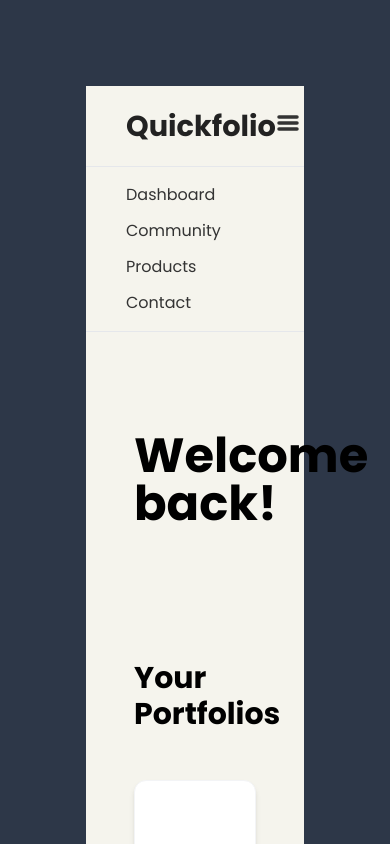
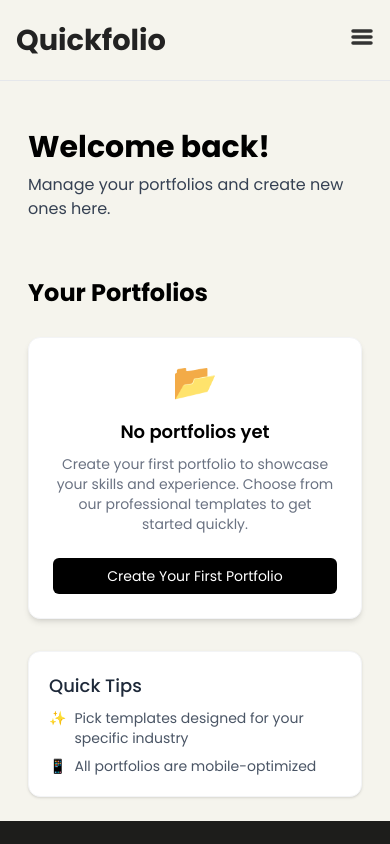
Before and after one commit to projcjdevs/quickfolio-frontend, a Next.js app: page /dashboard in a window 390 px wide. Shown: the top 844 px of the page. Built offline with nearby package versions, Linux system fonts and the light colour scheme.

Commit message:
just saving this

```diff
--- a/src/app/dashboard/page.tsx
+++ b/src/app/dashboard/page.tsx
@@ -21,44 +21,75 @@ export default function DashboardPage() {
 
   return (
     <div className="bg-[#2D3748] min-h-screen flex flex-col">
-      <div className="flex-1 font-sans bg-white text-gray-800 border-[70px] border-[#2D3748] m-4">
+      {/* Fixed border to match landing page */}
+      <div className="flex-1 font-sans bg-white text-gray-800 lg:border-[70px] border-[#2D3748] lg:m-4">
         {/* Navigation */}
         <NavBarDB />
 
         {/* Main Content */}
-        <main className="px-6 py-10 bg-[#F5F4ED]">
-          <section className="py-15 px-6 md:px-10 lg:px-20">
-            <div className="grid gap-10 md:grid-cols-2">
+        <main className="px-4 sm:px-5 md:px-6 py-6 sm:py-8 md:py-10 bg-[#F5F4ED]">
+          {/* Welcome section with adaptive spacing and text sizes */}
+          <section className="py-6 sm:py-10 md:py-15 px-3 sm:px-6 md:px-10 lg:px-20">
+            <div className="grid gap-6 sm:gap-8 md:gap-10">
               <div>
-                <h1 className="text-5xl md:text-7xl text-black font-bold mb-2">Welcome back!</h1>
+                <h1 className="text-3xl sm:text-4xl md:text-5xl lg:text-7xl text-black font-bold mb-2">
+                  Welcome back!
+                </h1>
+                <p className="text-base sm:text-lg md:text-xl text-gray-700 max-w-md">
+                  Manage your portfolios and create new ones here.
+                </p>
               </div>
             </div>
           </section>
 
-          {/* Portfolios Section */}
-          <section className="mt-16 px-6 md:px-10 lg:px-20">
-            <div className="flex flex-col md:flex-row justify-between items-start md:items-center mb-8">
-              <h2 className="text-3xl font-bold text-black mb-4 md:mb-0">Your Portfolios</h2>
+          {/* Portfolios Section with responsive spacing */}
+          <section className="mt-8 sm:mt-12 md:mt-16 px-3 sm:px-6 md:px-10 lg:px-20">
+            <div className="flex flex-col sm:flex-row justify-between items-start sm:items-center mb-4 sm:mb-6 md:mb-8">
+              <h2 className="text-2xl sm:text-2xl md:text-3xl font-bold text-black mb-3 sm:mb-0">
+                Your Portfolios
+              </h2>
+
+              {/* Could add filters or sorting options here, aligned right on larger screens */}
+              <div className="hidden md:block">
+                {/* Placeholder for future functionality */}
+              </div>
             </div>
 
-            {/* Empty state with card styling */}
+            {/* Empty state with responsive card styling */}
             <div className="bg-white rounded-xl shadow-md overflow-hidden border border-gray-100">
-              <div className="p-16 text-center">
-                <div className="text-6xl mb-4">📂</div>
-                <h3 className="text-xl font-semibold mb-3 text-black">
+              <div className="p-6 sm:p-10 md:p-16 text-center">
+                <div className="text-4xl sm:text-5xl md:text-6xl mb-4">📂</div>
+                <h3 className="text-lg sm:text-xl md:text-2xl font-semibold mb-2 sm:mb-3 text-black">
                   No portfolios yet
                 </h3>
-                <p className="text-gray-500 mb-8 max-w-md mx-auto">
+                <p className="text-sm sm:text-base text-gray-500 mb-6 sm:mb-8 max-w-xs sm:max-w-sm md:max-w-md mx-auto">
                   Create your first portfolio to showcase your skills and experience.
                   Choose from our professional templates to get started quickly.
                 </p>
+
+                {/* Responsive button */}
                 <button
                   onClick={() => setIsModalOpen(true)}
-                  className="px-6 py-3 bg-black text-white rounded-md hover:bg-gray-800 transition-colors"
+                  className="w-full sm:w-auto px-4 sm:px-6 py-2 sm:py-3 bg-black text-white text-sm sm:text-base rounded-md hover:bg-gray-800 transition-colors"
                 >
                   Create Your First Portfolio
                 </button>
               </div>
+            </div>
+
+            {/* Mobile-specific helpful hints section */}
+            <div className="mt-8 bg-white rounded-xl p-5 border border-gray-100 shadow-sm block sm:hidden">
+              <h4 className="font-medium text-lg mb-2">Quick Tips</h4>
+              <ul className="text-sm text-gray-600 space-y-2">
+                <li className="flex items-start">
+                  <span className="mr-2">✨</span>
+                  <span>Pick templates designed for your specific industry</span>
+                </li>
+                <li className="flex items-start">
+                  <span className="mr-2">📱</span>
+                  <span>All portfolios are mobile-optimized</span>
+                </li>
+              </ul>
             </div>
           </section>
         </main>
--- a/src/app/page.tsx
+++ b/src/app/page.tsx
@@ -130,7 +130,7 @@ const App: React.FC = () => {
   const floatingBoxes = [
     {
       className:
-        "hidden lg:block absolute top-68 right-18 w-48 h-24 bg-white rounded-xl shadow-md z-20",
+        "hidden lg:block absolute top-8 left-8 w-36 h-20 bg-white rounded-xl shadow-lg z-20",
       motionProps: {
         animate: { y: [0, -9, 0] },
         transition: {
@@ -142,7 +142,7 @@ const App: React.FC = () => {
     },
     {
       className:
-        "hidden lg:block absolute top-10 -right-1 w-36 h-16 bg-white rounded-xl shadow-md z-20",
+        "hidden lg:block absolute top-2 right-12 w-48 h-16 bg-white rounded-xl shadow-lg z-20",
       motionProps: {
         animate: { y: [0, -7, 0] },
         transition: {
@@ -154,7 +154,7 @@ const App: React.FC = () => {
     },
     {
       className:
-        "hidden lg:block absolute top-30 right-110 w-44 h-22 bg-white rounded-xl shadow-md z-20",
+        "hidden lg:block absolute bottom-8 right-4 w-40 h-24 bg-white rounded-xl shadow-lg z-20",
       motionProps: {
         animate: { y: [0, -11, 0] },
         transition: {
@@ -172,9 +172,11 @@ const App: React.FC = () => {
         {/* Navigation */}
         <Navbar />
 
-        {/* Top Intro Text */}
+        {/* Hero Section with Text and Floating Image */}
         <main className="px-4 lg:px-6 py-10 bg-[#F5F4ED]">
           <section className="py-8 lg:py-15 px-4 lg:px-35">
+            <div className="grid lg:grid-cols-2 gap-8 items-center">
+              {/* Left side - Hero text */}
               <div className="text-left">
                 <h1 className="text-4xl md:text-5xl lg:text-7xl text-black font-bold">
                   One Page,
@@ -195,27 +197,27 @@ const App: React.FC = () => {
                   <AuthButton variant="body" className="w-full sm:w-auto" />
                 </div>
               </div>
-          </section>
 
-          {/* Floating Image Section */}
-          <section className="hidden lg:block relative w-full h-[300px] sm:h-[400px] md:h-[500px] my-12 md:my-16">
+              {/* Right side - Floating Image Section (hidden on mobile) */}
+              <div className="hidden lg:block relative w-full h-[500px] xl:h-[600px]">
+                <div className="relative w-full h-full">
                   <motion.img
                     src="/images/landing-page/float.png"
                     alt="main pic"
-              className="w-full h-full object-contain mx-auto px-4"
+                    className="absolute inset-0 w-full h-full object-contain z-10"
                     animate={{
-                y: [0, -4, 0],
-                rotate: [0, -3, 3, 0],
+                      y: [0, -8, 0],
+                      rotate: [0, -1, 1, 0],
                     }}
                     transition={{
-                duration: 7,
+                      duration: 6,
                       repeat: Infinity,
                       ease: "easeInOut",
                       repeatType: "reverse",
                     }}
                   />
 
-            {/* Floating boxes - hidden on mobile */}
+                  {/* Floating boxes - positioned relative to the container */}
                   {floatingBoxes.map((box, index) => (
                     <motion.div
                       key={index}
@@ -223,6 +225,9 @@ const App: React.FC = () => {
                       {...box.motionProps}
                     />
                   ))}
+                </div>
+              </div>
+            </div>
           </section>
 
           {/* Steps section */}
--- a/src/components/NavBarDB.tsx
+++ b/src/components/NavBarDB.tsx
@@ -18,13 +18,13 @@ const NavBarDB = () => {
     return (
         <>
             <header className="sticky top-0 z-50 bg-[#F5F4ED] border-b border-gray-200">
-                <div className="w-full px-10 py-0 flex justify-between items-center">
+                <div className="w-full px-4 sm:px-6 md:px-10 py-0 flex justify-between items-center">
                     {/* logo, calls AnimatedHeader */}
-                    <div className="text-4xl font-semibold text-[#1d1d1b]">
+                    <div className="text-3xl md:text-4xl font-semibold text-[#1d1d1b]">
                         <AnimatedHeader />
                     </div>
 
-                    {/* desktop nav */}
+                    {/* desktop nav - hidden on mobile */}
                     <div className="hidden md:flex items-center space-x-8 text-[#333] font-normal text-base md:text-[17px] lg:text-[18px]">
                         {links.map((link) => (
                             <a
@@ -45,7 +45,7 @@ const NavBarDB = () => {
                         </button>
                     </div>
 
-                    {/* hamburger (mobile) */}
+                    {/* hamburger (mobile) - only element shown on mobile */}
                     <div className="md:hidden">
                         <button
                             aria-label="Open Hamburger Panel"
@@ -55,19 +55,6 @@ const NavBarDB = () => {
                         </button>
                     </div>
                 </div>
-
-                {/* mobile nav */}
-                <div className="md:hidden bg-[#F5F4ED] border-t border-gray-200 px-10 pt-4 pb-4 flex flex-col space-y-3">
-                    {links.map((link) => (
-                        <a
-                            key={link.name}
-                            href={link.href}
-                            className="text-[#333] hover:underline text-base font-normal"
-                        >
-                            {link.name}
-                        </a>
-                    ))}
-                </div>
             </header>
 
             <Hamburger isOpen={isHamburgerOpen} onClose={() => setIsHamburgerOpen(false)} />
```
Also changed, not shown: src/components/LoginForm.tsx (+31 -27 lines), src/components/RegisForm.tsx (+33 -29 lines). Lines whose indentation alone changed are shown as unchanged.
